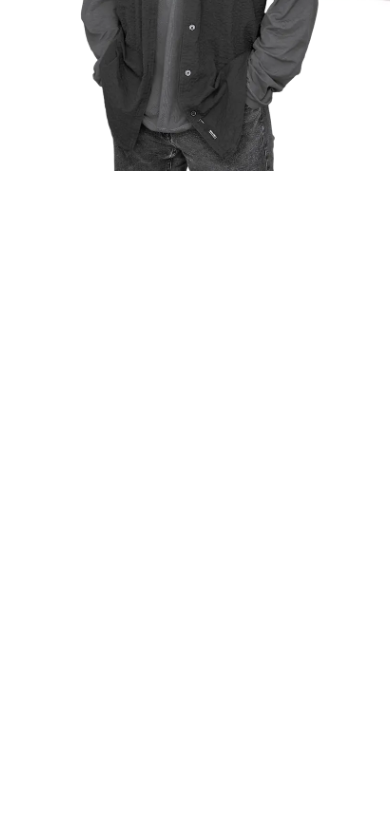
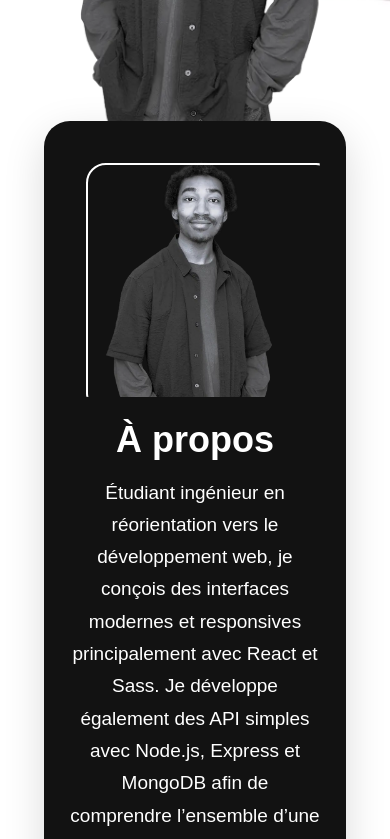
Before and after one commit to Ryannds-dev/portfolio-dev-ryann, a React (Vite) app: page / in a window 390 px wide. Shown: the part 960-1799 px from the top of the page. Before the commit the page ends 1163 px from the top, so only its background shows below. Built offline with nearby package versions, Linux system fonts and the light colour scheme.

Commit message:
Add responsive About section card

```diff
--- a/src/App.jsx
+++ b/src/App.jsx
@@ -2,6 +2,7 @@ import { useState } from "react";
 import "./App.css";
 import NavBar from "./components/NavBar";
 import Banner from "./components/Banner";
+import About from "./components/About";
 
 import "bootstrap/dist/css/bootstrap.min.css";
 import "bootstrap/dist/js/bootstrap.bundle.min.js";
@@ -15,6 +16,7 @@ function App() {
       <NavBar />
       <main>
         <Banner />
+        <About />
       </main>
     </div>
   );
--- /dev/null
+++ b/src/components/About.jsx
@@ -0,0 +1,36 @@
+import { Container, Row, Col } from "react-bootstrap";
+import aboutPhoto from "../assets/img/photo-ryann.webp";
+import "./About.scss";
+
+function About() {
+  return (
+    <section className="about" id="a-propos">
+      <Container>
+        <div className="about-card">
+          <Row className="align-items-center g-4">
+            <Col lg={5}>
+              <div className="about-photo-wrap">
+                <img className="about-photo" src={aboutPhoto} alt="Ryann" />
+              </div>
+            </Col>
+
+            <Col lg={7}>
+              <h2>À propos</h2>
+              <p>
+                Étudiant ingénieur en réorientation vers le développement web,
+                je conçois des interfaces modernes et responsives principalement
+                avec React et Sass. Je développe également des API simples avec
+                Node.js, Express et MongoDB afin de comprendre l’ensemble d’une
+                application web. Je développe mes projets avec une approche
+                pragmatique, en privilégiant la lisibilité du code et
+                l’expérience utilisateur.
+              </p>
+            </Col>
+          </Row>
+        </div>
+      </Container>
+    </section>
+  );
+}
+
+export default About;
--- /dev/null
+++ b/src/components/About.scss
@@ -0,0 +1,85 @@
+@use "../styles/variables" as *;
+
+.about {
+  position: relative;
+  z-index: 2;
+
+  margin-top: -170px;
+  padding-bottom: 100px;
+
+  .about-card {
+    background: $primary;
+    border-radius: 26px;
+    padding: 40px;
+    box-shadow: 0 14px 40px rgba(0, 0, 0, 0.15);
+    position: relative;
+    z-index: 2;
+  }
+
+  h2 {
+    font-size: 52px;
+    font-weight: 800;
+    margin-bottom: 18px;
+    color: $white;
+    line-height: 1.05;
+  }
+
+  p {
+    color: $white;
+    font-size: 19px;
+    line-height: 1.7;
+  }
+
+  // --- image miroir + effet cadre blanc ---
+  .about-photo-wrap {
+    width: min(320px, 100%);
+    aspect-ratio: 1 / 1;
+    position: relative;
+    border-radius: 20px;
+    overflow: hidden;
+
+    &::before {
+      content: "";
+      position: absolute;
+      inset: 0;
+      border-radius: 20px;
+      border: 2px solid $white;
+      transform: translate(16px, 16px);
+      z-index: 2;
+    }
+  }
+
+  .about-photo {
+    width: 100%;
+    height: 100%;
+    object-fit: cover;
+    object-position: center top; //  garde le haut de l'image visible
+    border-radius: 20px;
+    position: relative;
+    z-index: 1;
+
+    transform: scaleX(-1);
+  }
+
+  @media (max-width: 991.98px) {
+    padding: 120px 0 80px;
+
+    .about-card {
+      padding: 26px;
+    }
+
+    h2 {
+      font-size: 36px;
+      text-align: center;
+    }
+
+    p {
+      text-align: center;
+    }
+
+    .about-photo-wrap {
+      margin: 0 auto;
+      width: min(260px, 100%);
+    }
+  }
+}
--- a/src/components/NavBar.jsx
+++ b/src/components/NavBar.jsx
@@ -32,7 +32,7 @@ function NavBar() {
     <nav
       className={`navbar navbar-expand-xl navbar-light px-5 ${scrolled ? "scrolled" : ""} `}
     >
-      <a className="navbar-brand" href="#home">
+      <a className="navbar-brand" href="#accueil">
         <img src={logoRyann} alt="Logo Ryann" />
       </a>
 
```
